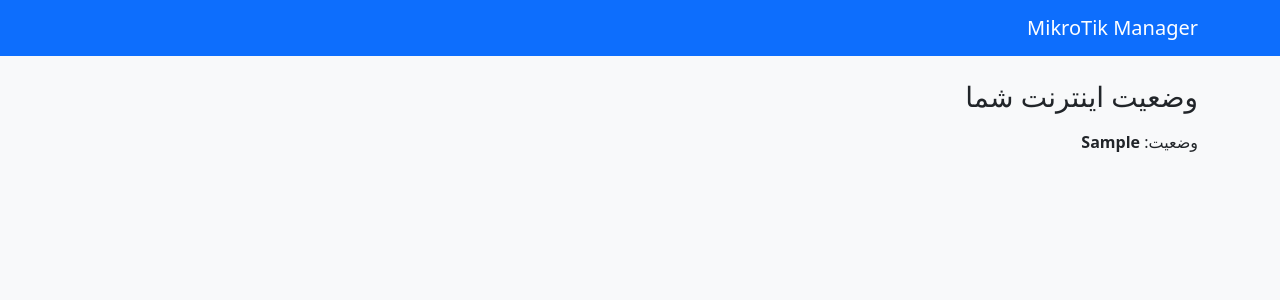
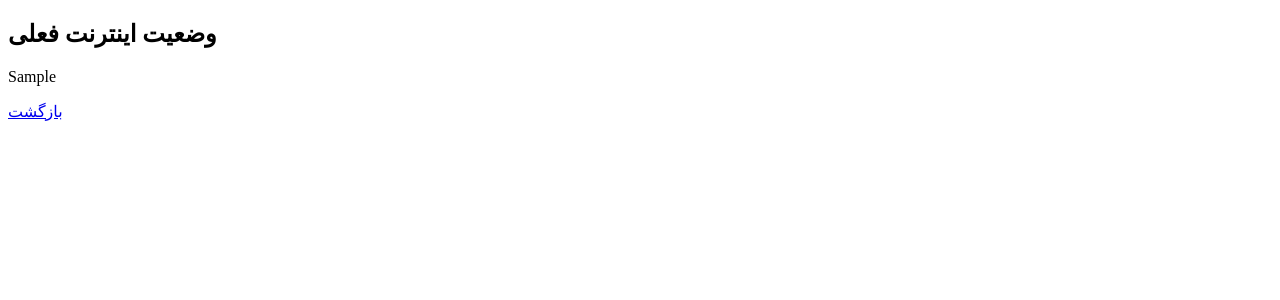
Before and after one commit to Nekooei-Dev/internet-router-ui, a Flask app: template templates/user_status.html in a window 1280 px wide. Shown: the top 300 px of the page. Run offline with Flask 3, Linux system fonts and the light colour scheme; the template is opened without the code that fills it: most values are stand-ins (such as "Sample title", 1, 10 or a date in 2020).

Commit message:
Update user_status.html

```diff
--- a/templates/user_status.html
+++ b/templates/user_status.html
@@ -1,6 +1,9 @@
-{% extends "layout.html" %}
-{% block title %}وضعیت اینترنت شما{% endblock %}
-{% block content %}
-<h3>وضعیت اینترنت شما</h3>
-<p class="mt-3">وضعیت: <strong>{{ routing_mark }}</strong></p>
-{% endblock %}
+<!DOCTYPE html>
+<html>
+<head><title>وضعیت</title></head>
+<body>
+    <h2>وضعیت اینترنت فعلی</h2>
+    <p>{{ routing_mark }}</p>
+    <a href="/">بازگشت</a>
+</body>
+</html>
```
